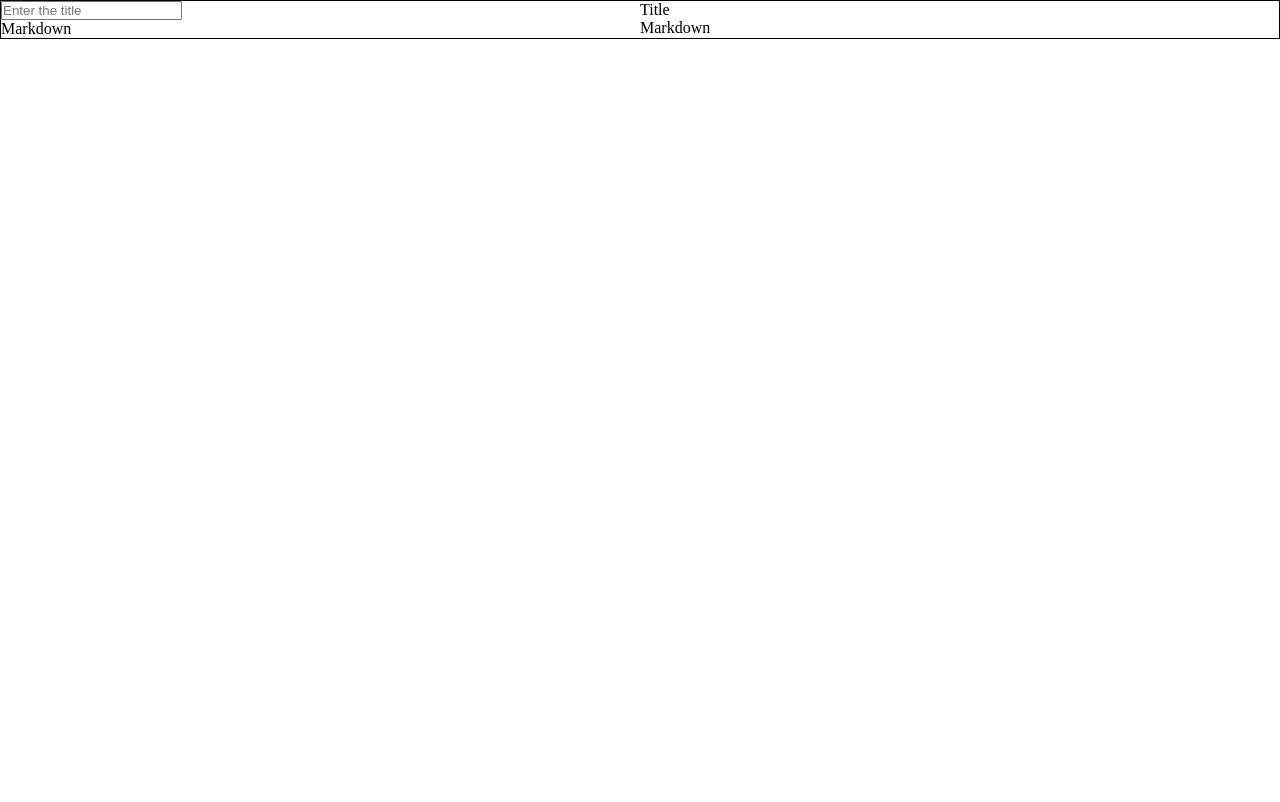
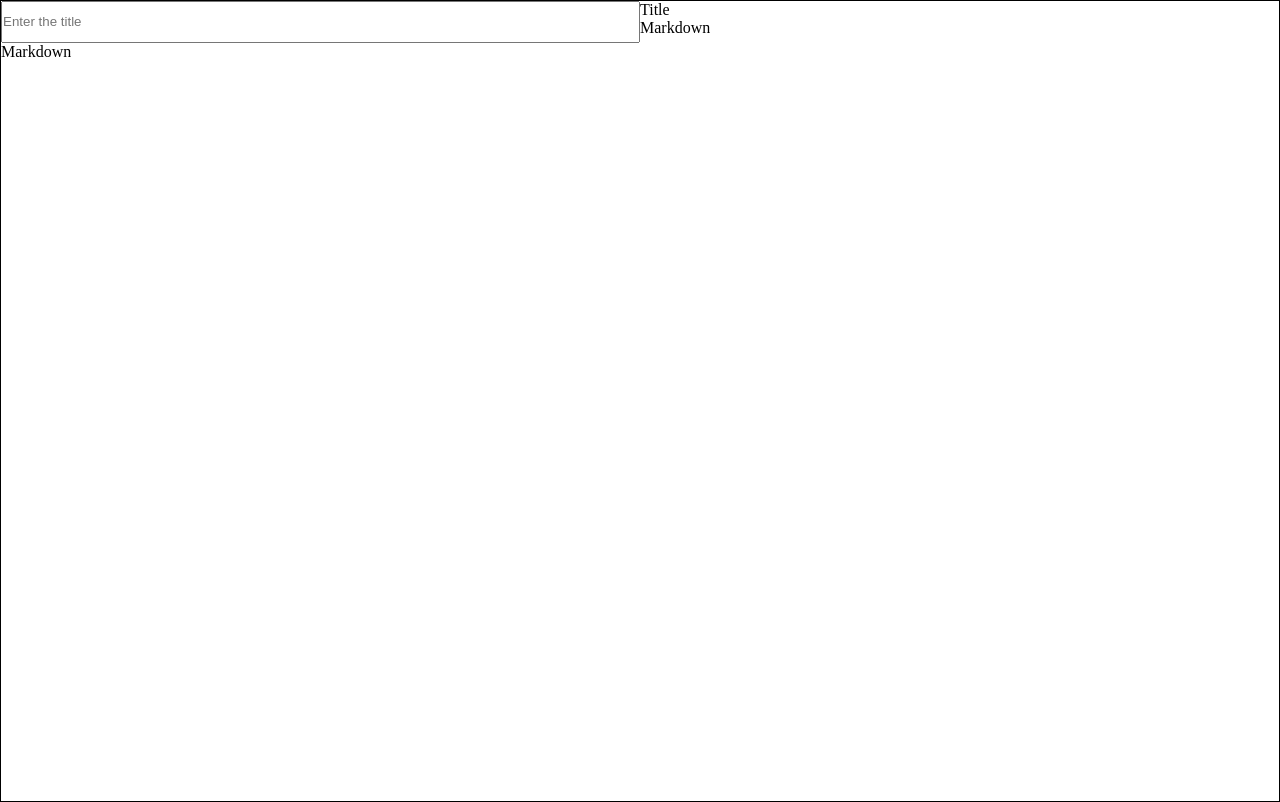
Before and after one commit to haesooKr/markdown-editor, a React (Create React App) app: page / in a window 1280 px wide. Built offline with nearby package versions, Linux system fonts and the light colour scheme.

Commit message:
Added Editor.css

```diff
--- /dev/null
+++ b/src/components/Editor.css
@@ -0,0 +1,13 @@
+.editor{
+  display: flex;
+  flex-direction: column;
+  height: 100vh;
+}
+
+.editor input{
+  flex: 1;
+}
+
+.editor .markdown{
+  flex: 20;
+}
--- a/src/components/Editor.js
+++ b/src/components/Editor.js
@@ -1,4 +1,5 @@
 import React, { Component } from 'react'
+import './Editor.css';
 
 export default class Editor extends Component {
   render() {
```
